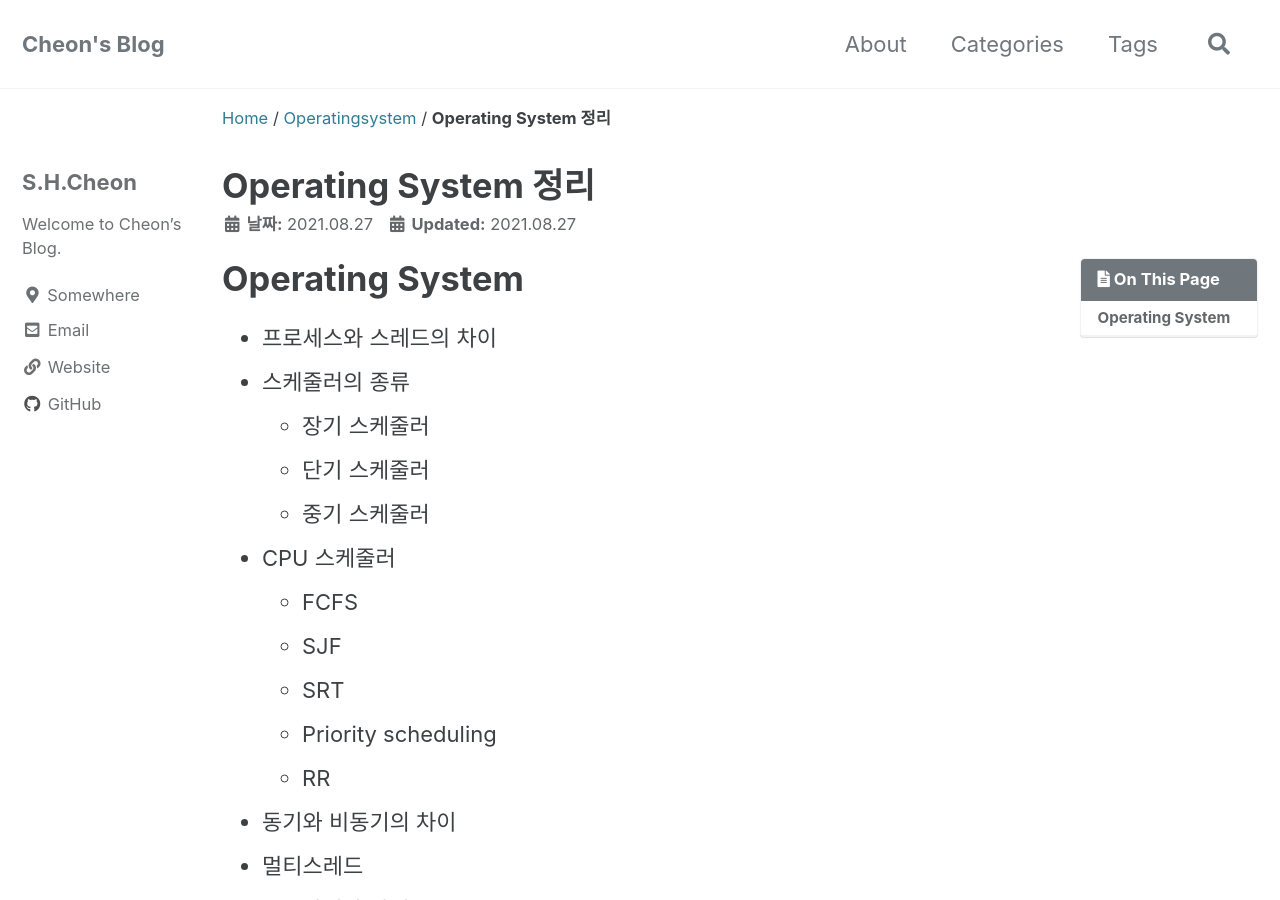
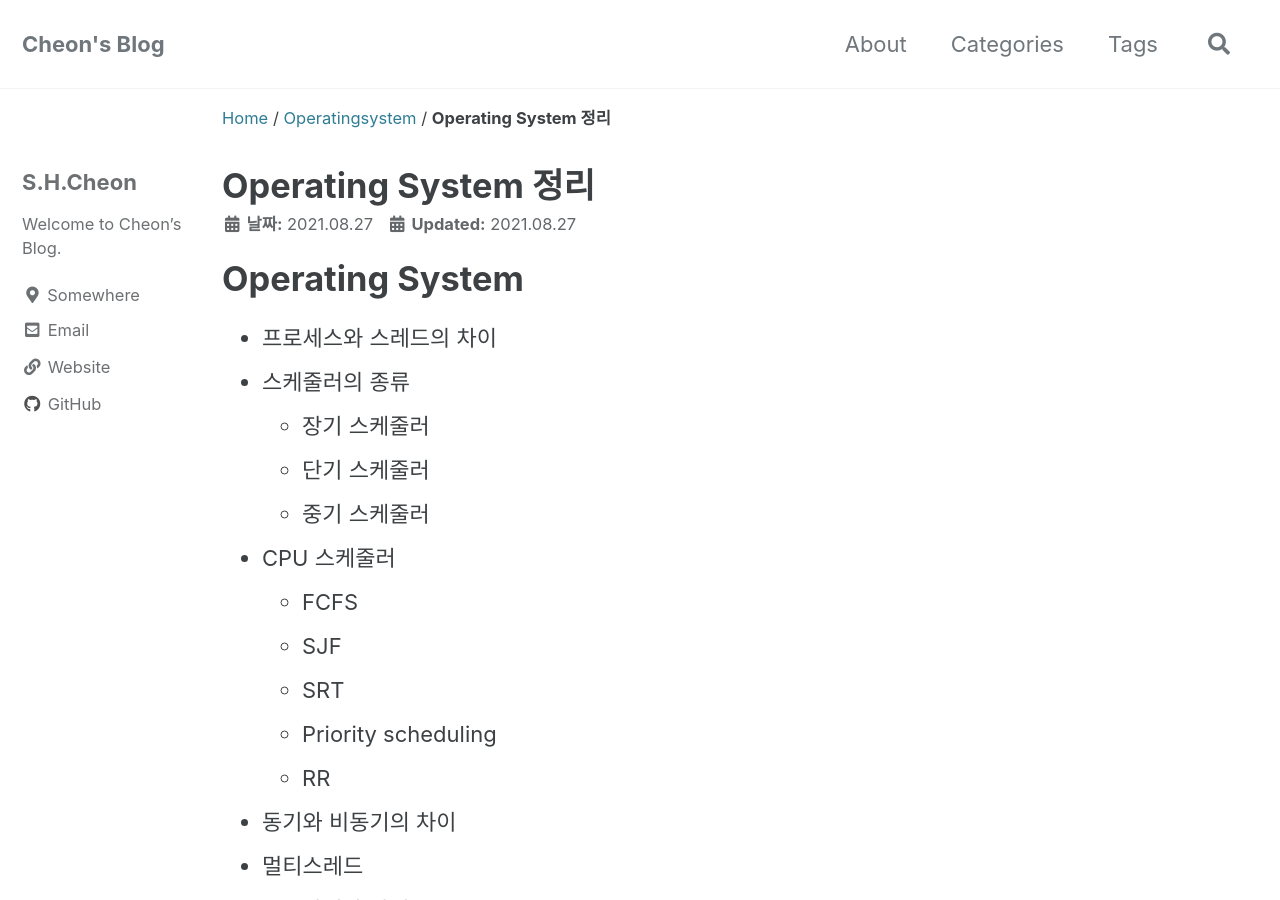
Before and after one commit to shcheon/myblog, a Jekyll site: the page built from _posts/OperatingSystem/2021-08-27-Operating-System-summary.md, in a window 1280 px wide and 900 px high. Built offline with Jekyll 4.4.1, drawn with Linux system fonts in a browser that asks for light colours; cached includes are drawn as plain includes; comment, search, counter and statistics services are not loaded.

Commit message:
Update _config.yml

```diff
--- a/_config.yml
+++ b/_config.yml
@@ -267,4 +267,4 @@ defaults:
       share: true
       related: true
       comments: true
-      toc: true
+      toc: false
```
